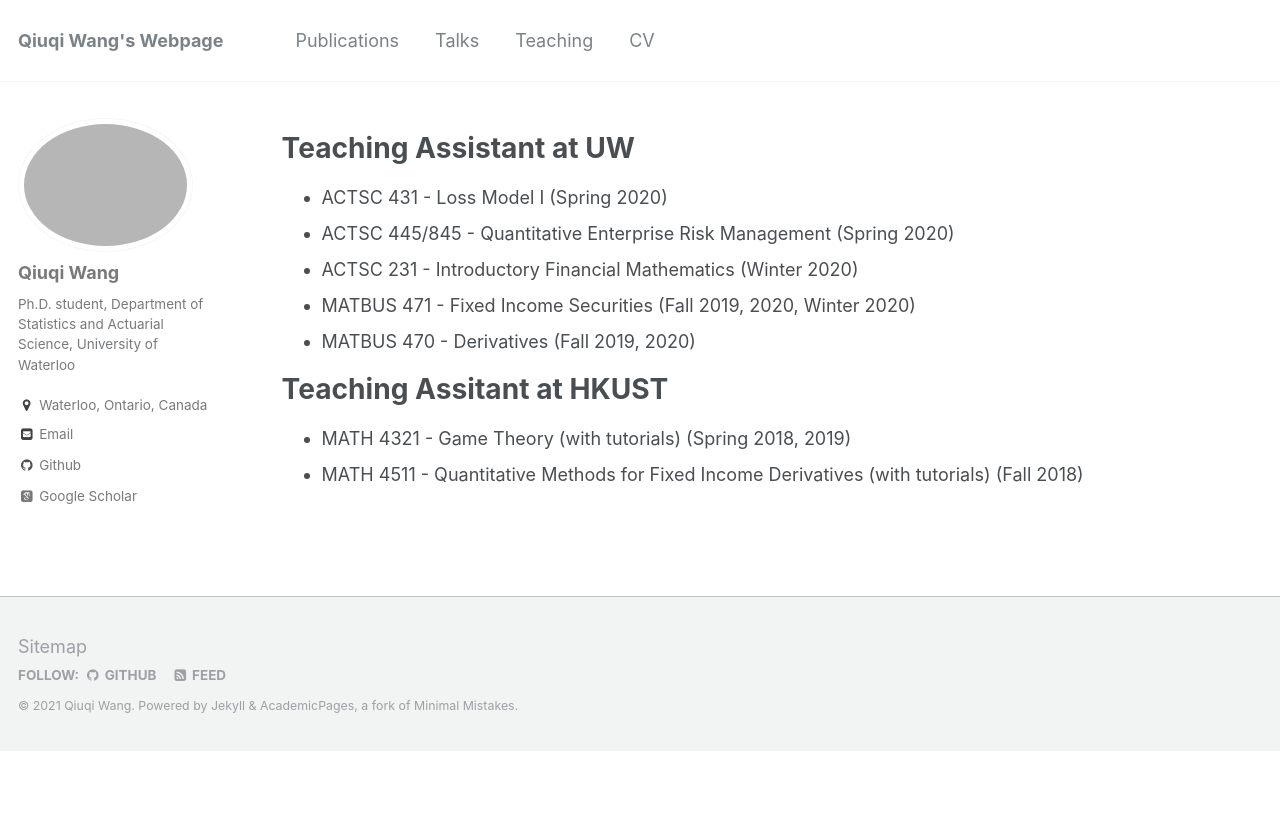
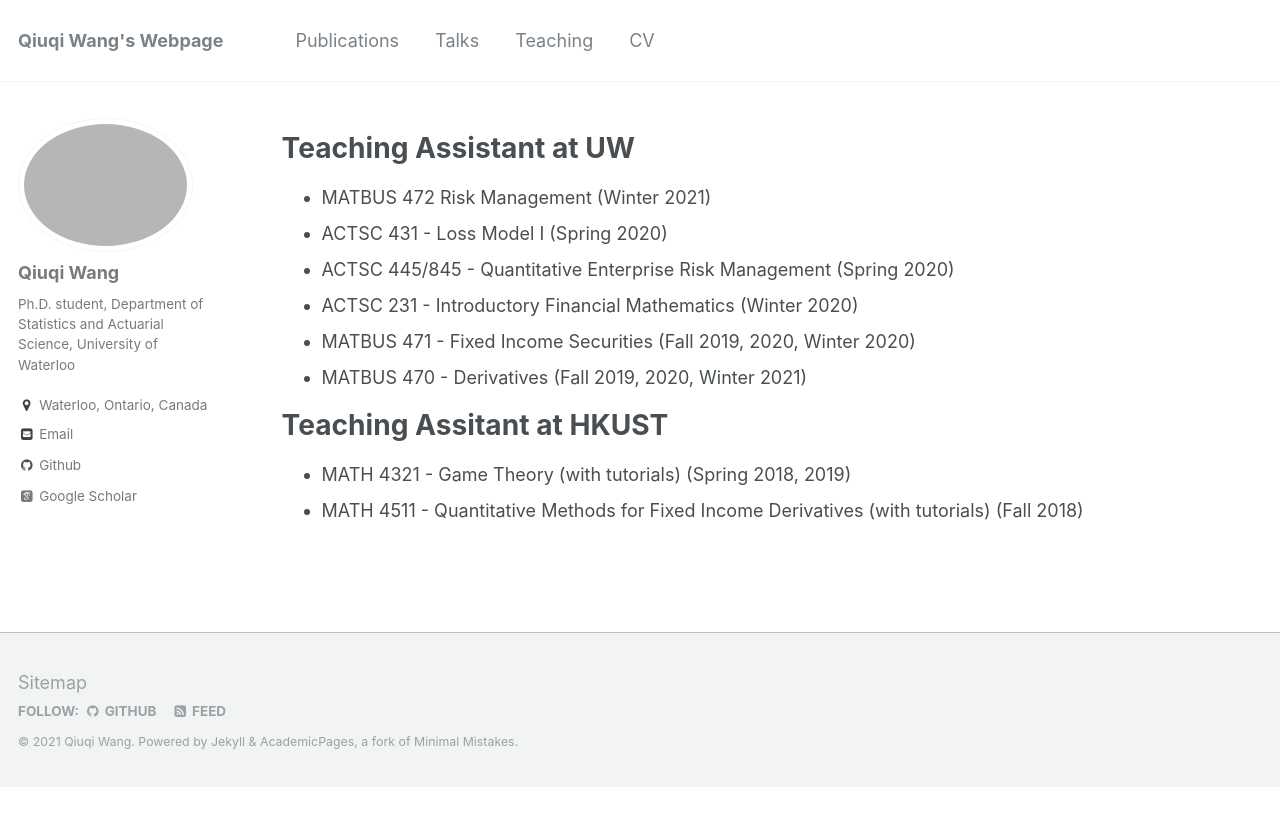
Before and after one commit to qwangan/qwangan.github.io, a Jekyll site: the page built from _pages/teaching.md, in a window 1280 px wide. Shown: the top 826 px of the page. Built offline with Jekyll 4.4.1, drawn with Linux system fonts in a browser that asks for light colours; some web fonts are replaced.

Commit message:
Update teaching.md

```diff
--- a/_pages/teaching.md
+++ b/_pages/teaching.md
@@ -6,11 +6,12 @@ author_profile: true
 ---
 
 # Teaching Assistant at UW
+* MATBUS 472 Risk Management (Winter 2021)
 * ACTSC 431 - Loss Model I (Spring 2020)
 * ACTSC 445/845 - Quantitative Enterprise Risk Management (Spring 2020)
 * ACTSC 231 - Introductory Financial Mathematics (Winter 2020)
 * MATBUS 471 - Fixed Income Securities (Fall 2019, 2020, Winter 2020)
-* MATBUS 470 - Derivatives (Fall 2019, 2020)
+* MATBUS 470 - Derivatives (Fall 2019, 2020, Winter 2021)
 
 # Teaching Assitant at HKUST
 * MATH 4321 - Game Theory (with tutorials) (Spring 2018, 2019)
```
